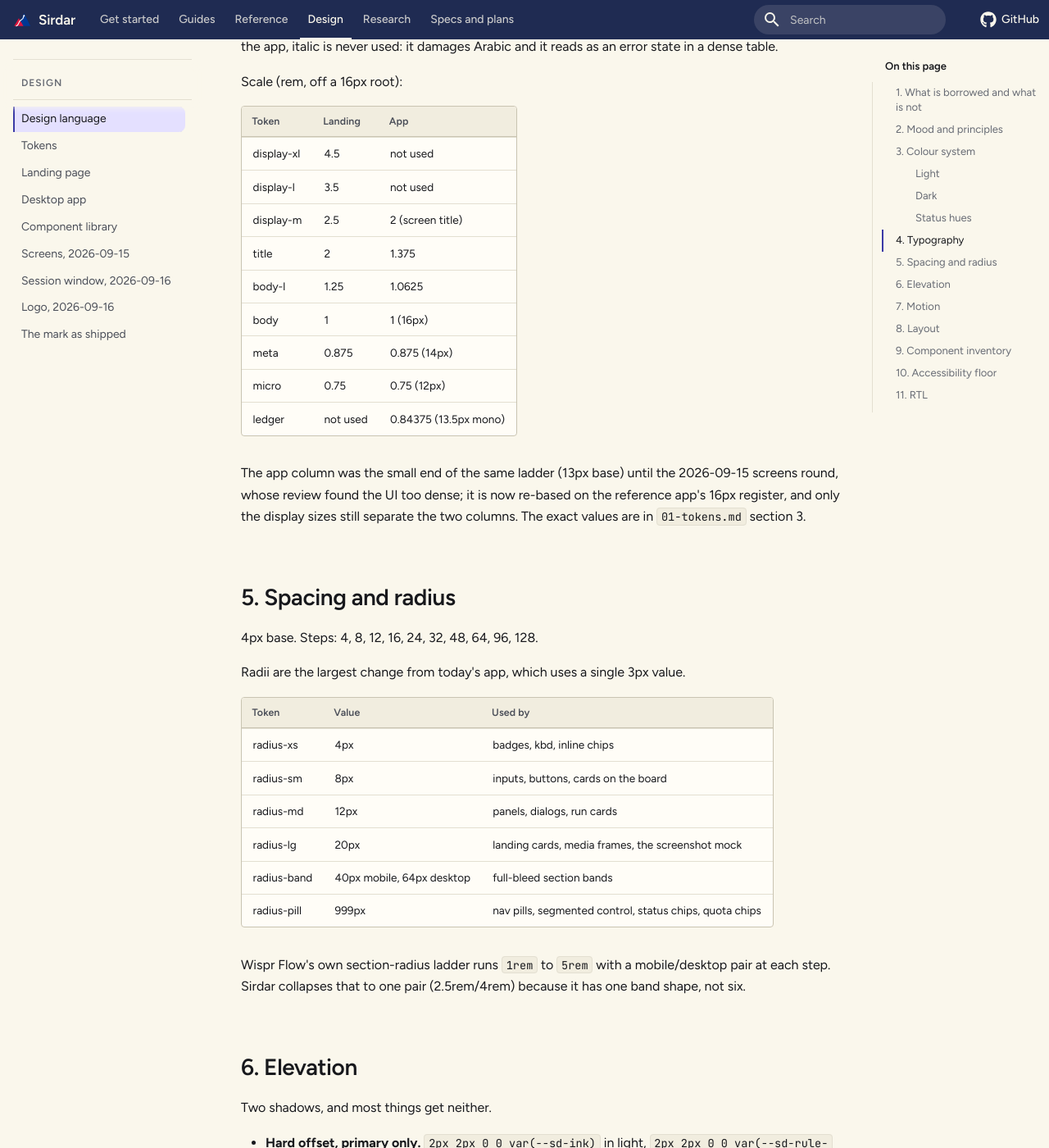
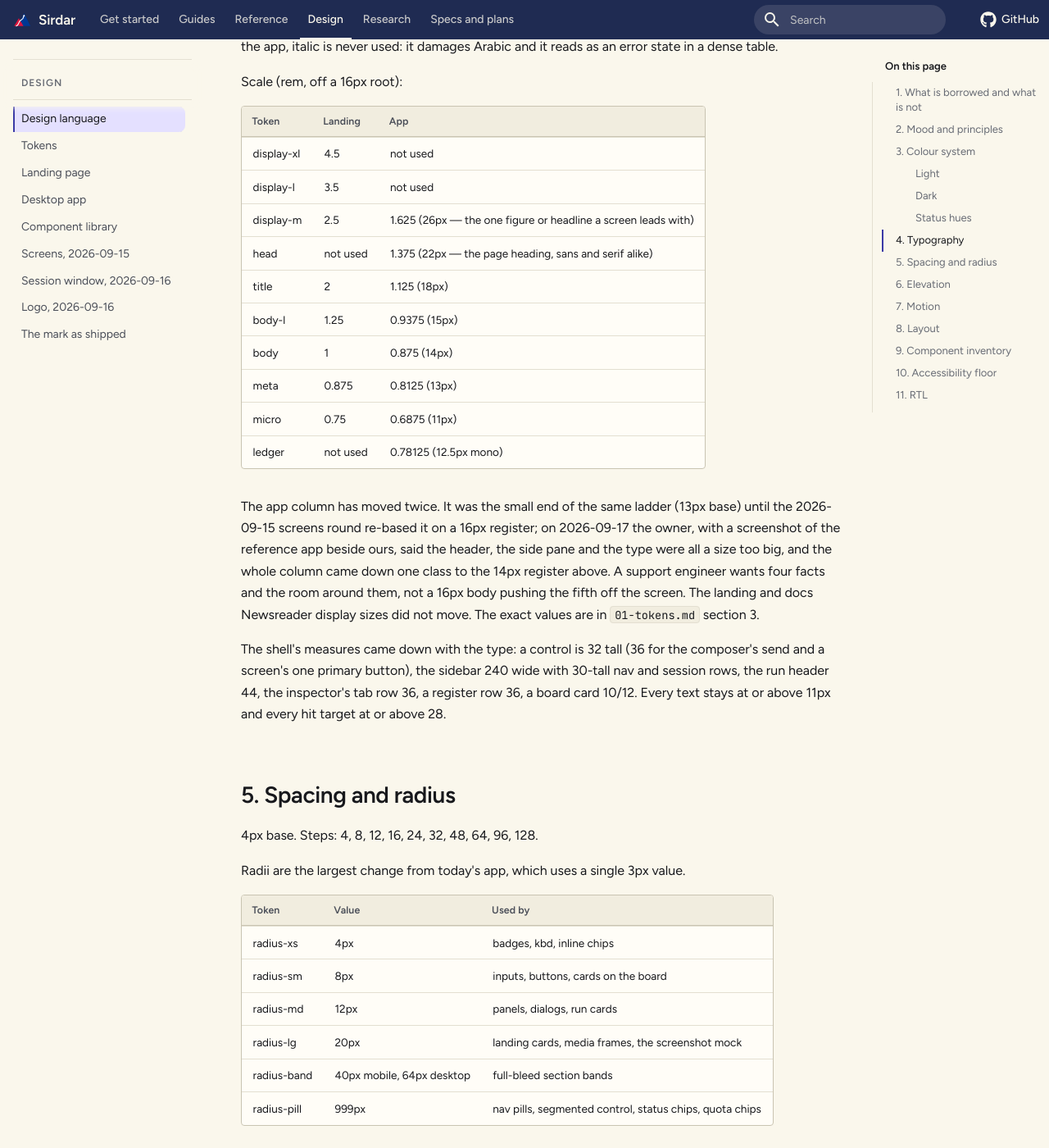
Before and after one commit to srivathsanvenkateswaran/Sirdar, an MkDocs documentation site: the page built from docs/design/00-design-language.md, in a window 1280 px wide and 1400 px high, scrolled down 4265 px. Shown: the whole window at 82% size. Built offline with MkDocs 1.6.1 and Material for MkDocs 9.7.7, drawn with Linux system fonts in a browser that asks for light colours; comment, search, counter and statistics services are not loaded; some of the changed text lies outside the part shown.

Commit message:
docs: the type ladder and the shell's measures at the new density
01-tokens.md carries the new values with what each is for and what it was:
the app column of the ladder, --sd-text-head for the page headings, and the
control, sidebar and nav-row measures. The design language says why the
column moved twice and what the shell's own sizes are now, and the hit
target rule reads 28 for a row and 32 for a control. The Register's
responsive test carries the numbers Brave measured at 1440x900: a 65px
strip, a 142px grid card and twelve whole table rows with a thirteenth part
way up, where eight and a ninth stood.

```diff
--- a/desktop/frontend/src/screens/register.css
+++ b/desktop/frontend/src/screens/register.css
@@ -4,7 +4,7 @@
  *
  * Sizes are lifted from docs/design/2026-09-15-screens/Register.html for the
  * page inset (40/48/32) and the table's cells. The band over the table is
- * the 2026-09-17 compaction: two compact stat cards in one row (64px) and a
+ * the 2026-09-17 compaction: two compact stat cards in one row (65px) and a
  * compact 26-week grid beside them (142px: 12px padding, the 16px title and
  * legend row, 4px, and the grid's 98px), so the table under them takes the
  * rest of the sheet — twelve rows of it at 1440x900. Every colour is a token; nothing here
--- a/docs/design/00-design-language.md
+++ b/docs/design/00-design-language.md
@@ -144,18 +144,27 @@ Scale (rem, off a 16px root):
 |---|---|---|
 | display-xl | 4.5 | not used |
 | display-l | 3.5 | not used |
-| display-m | 2.5 | 2 (screen title) |
-| title | 2 | 1.375 |
-| body-l | 1.25 | 1.0625 |
-| body | 1 | 1 (16px) |
-| meta | 0.875 | 0.875 (14px) |
-| micro | 0.75 | 0.75 (12px) |
-| ledger | not used | 0.84375 (13.5px mono) |
+| display-m | 2.5 | 1.625 (26px — the one figure or headline a screen leads with) |
+| head | not used | 1.375 (22px — the page heading, sans and serif alike) |
+| title | 2 | 1.125 (18px) |
+| body-l | 1.25 | 0.9375 (15px) |
+| body | 1 | 0.875 (14px) |
+| meta | 0.875 | 0.8125 (13px) |
+| micro | 0.75 | 0.6875 (11px) |
+| ledger | not used | 0.78125 (12.5px mono) |
 
-The app column was the small end of the same ladder (13px base) until the 2026-09-15 screens
-round, whose review found the UI too dense; it is now re-based on the reference app's 16px
-register, and only the display sizes still separate the two columns. The exact values are in
-`01-tokens.md` section 3.
+The app column has moved twice. It was the small end of the same ladder (13px base) until
+the 2026-09-15 screens round re-based it on a 16px register; on 2026-09-17 the owner, with a
+screenshot of the reference app beside ours, said the header, the side pane and the type were
+all a size too big, and the whole column came down one class to the 14px register above. A
+support engineer wants four facts and the room around them, not a 16px body pushing the fifth
+off the screen. The landing and docs Newsreader display sizes did not move. The exact values
+are in `01-tokens.md` section 3.
+
+The shell's measures came down with the type: a control is 32 tall (36 for the composer's
+send and a screen's one primary button), the sidebar 240 wide with 30-tall nav and session
+rows, the run header 44, the inspector's tab row 36, a register row 36, a board card 10/12.
+Every text stays at or above 11px and every hit target at or above 28.
 
 ## 5. Spacing and radius
 
@@ -259,7 +268,7 @@ components.
   alone. The accent clears 4.5:1 against paper, surface, and sunk in both themes.
 - **Status is never colour alone.** Every status hue is paired with its word in the badge.
   The lane rail is redundant with the lane heading.
-- **Hit targets 32px minimum in the app, 44px on the landing page.**
+- **Hit targets 28px minimum in the app (32 for a control that is not a row), 44px on the landing page.**
 - **Motion.** See section 7. No parallax, no scroll-jacking, no autoplaying video with
   sound.
 - **Text over a band.** Only paper-coloured ink on `band-deep` and `band-ink`. No accent
```
Also changed, not shown: docs/design/01-tokens.md (+12 -10 lines), 1 other file.
